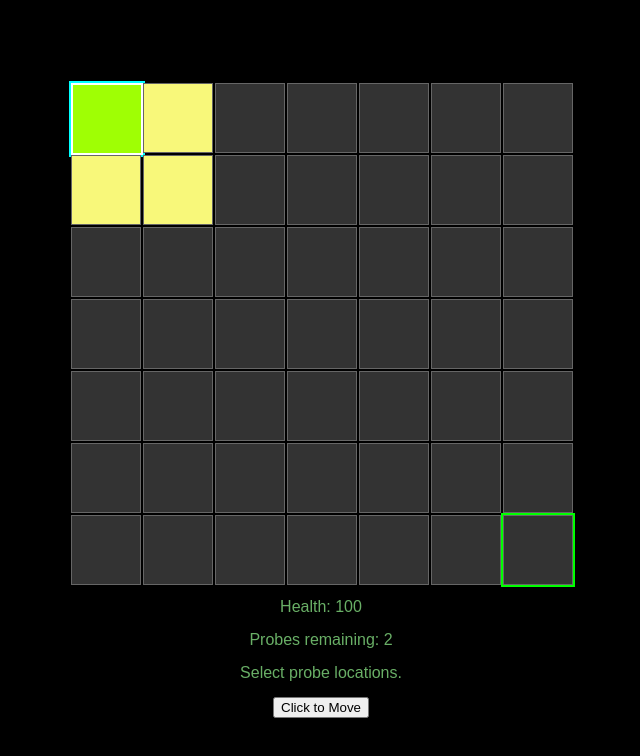
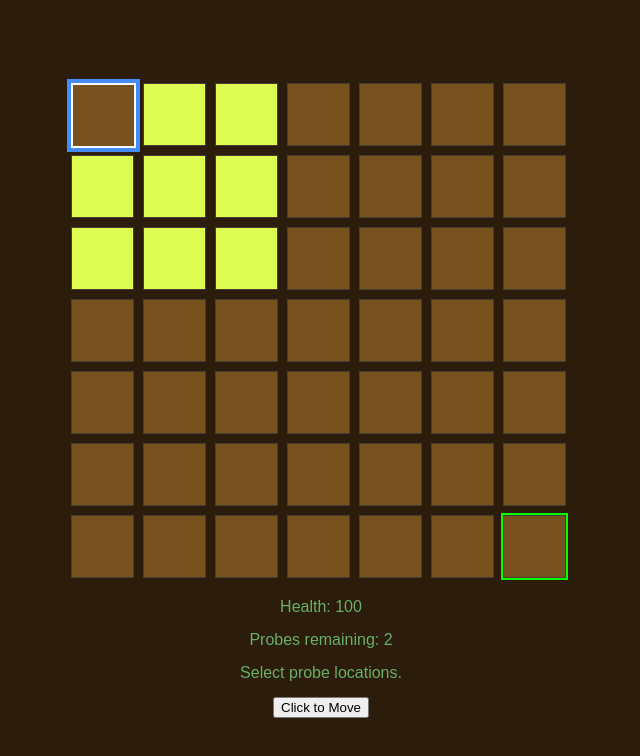
Before and after one commit to phyzooks/radar-puzzle-prototype, a website built with Vite: page index.html in a window 1280 px wide. Both pictures are taken after a click on the element 425 px from the left and 117 px from the top of the page. Shown: the whole page, without its empty margins (319-959 px from the left). Built offline with nearby package versions, Linux system fonts and the light colour scheme.

Commit message:
Changed UI, added points back for unused mines

```diff
--- a/src/game/Board.ts
+++ b/src/game/Board.ts
@@ -251,7 +251,8 @@ public movePlayer(
     ringCounts: number[]
 ) {
 
-  console.log("showRadarRings", probeRow, probeCol, ringCounts);
+    console.log("showRadarRings", probeRow, probeCol, ringCounts);
+
     for (let row = 0; row < this.size; row++) {
 
         for (let col = 0; col < this.size; col++) {
@@ -261,14 +262,14 @@ public movePlayer(
                     Math.abs(row - probeRow),
                     Math.abs(col - probeCol)
                 );
-                if (distance > 1) {
+                if (distance > 2) {
                   continue;
                 }
                 const key = `${row},${col}`;
 
-if (this.probeLocations.has(key)) {
-    continue;
-}
+            if (this.probeLocations.has(key)) {
+              continue;
+              }
             const count = ringCounts[distance];
 
             const cell = this.cells[row][col];
--- a/src/game/Game.ts
+++ b/src/game/Game.ts
@@ -236,10 +236,7 @@ private startNextTurn() {
         col
     );
     const damage =
-        this.explosionEngine.calculateDamage(
-            row,
-            col
-        );
+        this.explosionEngine.calculateDamage(row,col)-2*this.probeManager.getRemaining();
     const explosions =
     this.explosionEngine.getExplosionResults(
         row,
--- a/src/game/RadarEngine.ts
+++ b/src/game/RadarEngine.ts
@@ -11,9 +11,9 @@ export class RadarEngine {
 
 
     public scan(
-    row: number,
-    col: number
-): number[] {
+        row: number,
+        col: number
+    ): number[] {
 
     // Index = distance
     // Value = number of mines at that distance
--- a/src/style.css
+++ b/src/style.css
@@ -4,7 +4,7 @@ body {
   display: flex;
   justify-content: center;
   align-items: center;
-  background: #000000;
+  background: rgb(43, 28, 11);
   font-family: Arial, sans-serif;
 
 }
@@ -27,27 +27,27 @@ body {
 }
 
 .cell {
-  background: #333;
-  border: 1px solid #666;
+  background: rgb(119, 81, 30);
+  border: 1px solid #463e34;
   cursor: pointer;
-  transition: 0.2s;
+  transition: 0.3s;
   white-space: pre-line;
-  width: 100%;
-  height: 100%;
+  width: 90%;
+  height: 90%;
   font-size: clamp(10px, 3vw, 18px);
 }
 
 .goal {
-    outline: 2px solid lime;
+    outline: 2px solid rgb(0, 255, 0);
 }
 
 .player {
-    outline: 2px solid cyan;
+    outline: 4px solid rgb(68, 140, 248);
 }
 
 .cell:hover {
   /*background: #555;*/
-  border: 2px solid rgb(229, 255, 0);
+  border: 3px solid rgb(229, 255, 0);
 
 }
 
@@ -69,28 +69,40 @@ p {
 }
 
 .zero {
-    background-color: rgb(159, 255, 4);
+    background-color: rgb(119, 81, 30);
 }
 
 .one {
-    background-color: rgb(248, 248, 122);
+    background-color: rgb(220, 252, 82);
 }
 
 .two {
-    background-color: rgb(255, 187, 0);
+    background-color: orange;
 }
 
 .three {
-    background-color: rgb(220, 0, 0);
+    background-color: rgb(253, 89, 29);
 }
 
 .mine {
-    background-color: rgb(170, 0, 255);
+  animation: pulse 1s infinite; /* Apply the animation */
+    background-color: rgb(183, 0, 255);
 }
 
 .scanned {
     border: 2px solid white;
 }
+
+@keyframes pulse {
+  0%, 100% {
+    background-color: purple; /* Start color */
+  }
+  50% {
+    background-color: blue; /* Mid color */
+  }
+}
+
+
 /*@keyframes floatAway {
 
     from {
```
